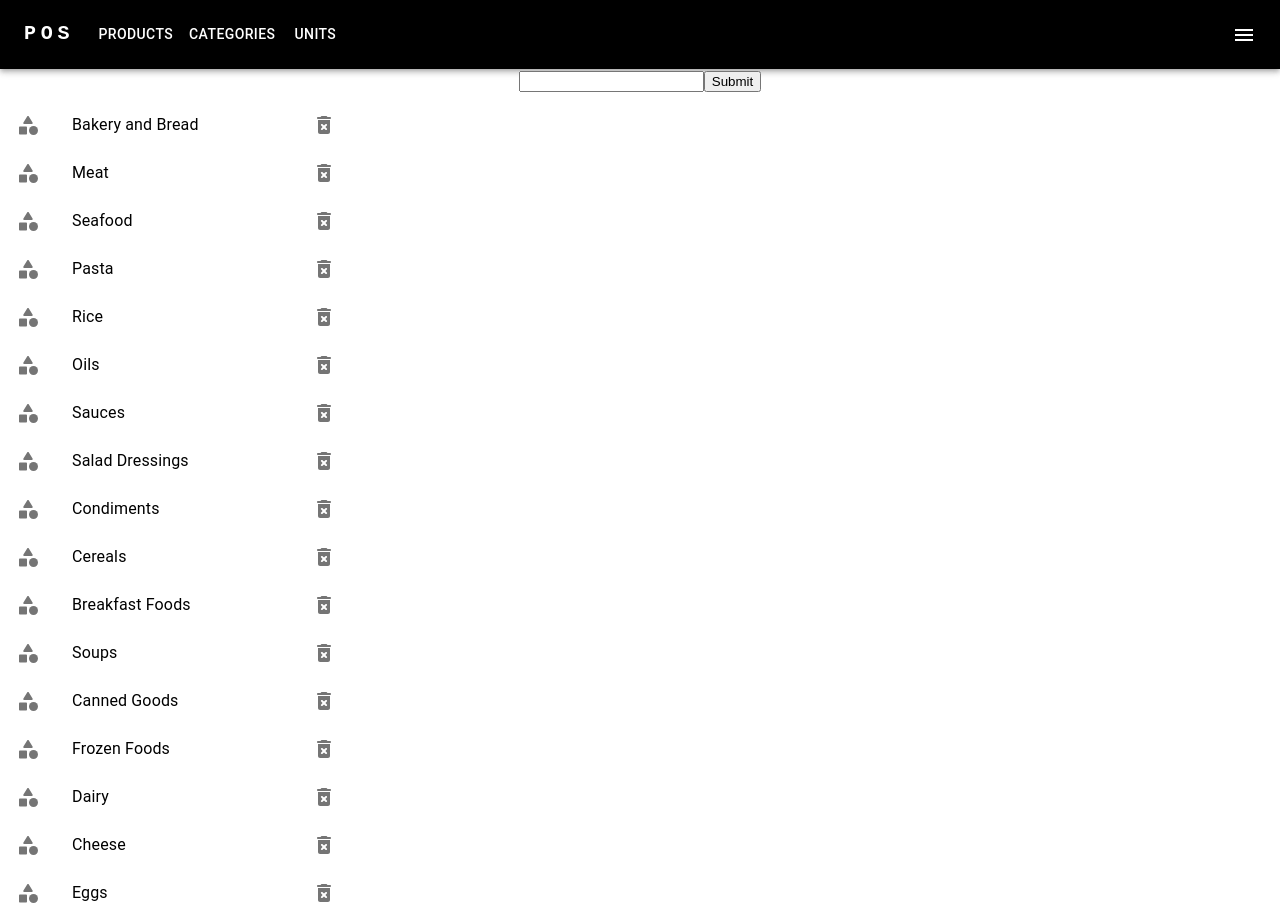
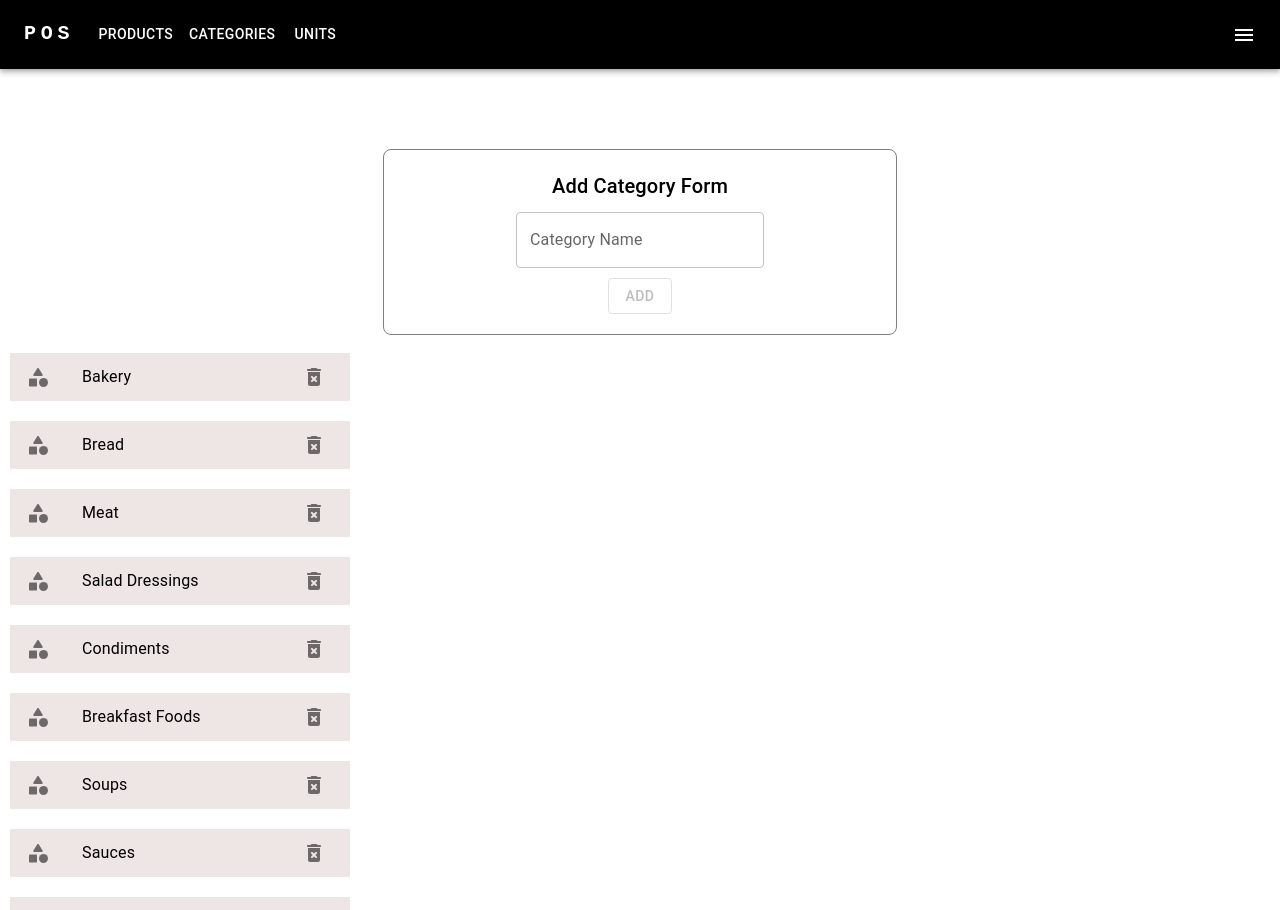
Before and after one commit to AyahDweikat/POS-project-finalProject, a React (Vite) app: page /categories in a window 1280 px wide. Shown: the top 910 px of the page. Built offline with nearby package versions, Linux system fonts and the light colour scheme.

Commit message:
view, add, delete, update category is done

```diff
--- a/package.json
+++ b/package.json
@@ -16,6 +16,7 @@
     "@mui/material": "^5.13.5",
     "@mui/styled-engine-sc": "^5.12.0",
     "formik": "^2.4.2",
+    "nanoid": "^4.0.2",
     "react": "^18.2.0",
     "react-dom": "^18.2.0",
     "react-router-dom": "^6.12.1",
--- a/src/Components/Categories/Categories.tsx
+++ b/src/Components/Categories/Categories.tsx
@@ -1,21 +1,24 @@
-import * as React from "react";
+import {useState} from "react";
 import Box from "@mui/material/Box";
 import List from "@mui/material/List";
 import ListItem from "@mui/material/ListItem";
-import ListItemButton from "@mui/material/ListItemButton";
+// import ListItemButton from "@mui/material/ListItemButton";
 import ListItemIcon from "@mui/material/ListItemIcon";
 import ListItemText from "@mui/material/ListItemText";
-import Divider from "@mui/material/Divider";
-import InboxIcon from "@mui/icons-material/Inbox";
+// import Divider from "@mui/material/Divider";
+// import InboxIcon from "@mui/icons-material/Inbox";
 // import DraftsIcon from '@mui/icons-material/Drafts';
 import CategoryRoundedIcon from "@mui/icons-material/CategoryRounded";
 import DeleteForeverRoundedIcon from "@mui/icons-material/DeleteForeverRounded";
-import { IconButton } from "@mui/material";
+import { Button, IconButton, TextField } from "@mui/material";
 import { Formik } from "formik";
+import Typography from '@mui/material/Typography';
+import { useLocation, useNavigate } from "react-router-dom";
+import { nanoid } from 'nanoid'
 
 // export const categoryObj = [
 //   "Bakery and Bread",
-//   "Meat",
+//   "meat",
 //   "Seafood",
 //   "Pasta",
 //   "Rice",
@@ -37,56 +40,89 @@ import { Formik } from "formik";
 //   "Vegetables",
 //   "Drinks",
 // ];
-
+interface categoryObj {
+  id:string;
+  cat:string;
+}
 export default function Categories() {
-  const [categories, setCategories] = React.useState<string[]>([
-    "Bakery and Bread",
-    "Meat",
-    "Seafood",
-    "Pasta",
-    "Rice",
-    "Oils",
-    "Sauces",
-    "Salad Dressings",
-    "Condiments",
-    "Cereals",
-    "Breakfast Foods",
-    "Soups",
-    "Canned Goods",
-    "Frozen Foods",
-    "Dairy",
-    "Cheese",
-    "Eggs",
-    "Snacks",
-    "Crackers",
-    "Fruits",
-    "Vegetables",
-    "Drinks",
-  ])
-  const deleteCategory=(cat:string)=>{
-    const _cateogries:string[] = categories.filter(item=>{
-      return item !== cat
+  const navigate= useNavigate()
+  const location = useLocation()
+  const [isEditting, setIsEditting] = useState(false)
+  const [categories, setCategories] = useState<categoryObj[]>([
+    {id:"1", cat:"bakery"},
+    {id:"2", cat:"bread"},
+    {id:"3", cat:"meat"},
+    {id:"4", cat:"salad dressings"},
+    {id:"5", cat:"Condiments"},
+    {id:"6", cat:"breakfast foods"},
+    {id:"7", cat:"soups"},
+    {id:"8", cat: "sauces"},
+    {id:"9", cat:"oils"},
+    {id:"10", cat:"canned goods"},
+    {id:"11", cat:"rice"},
+    {id:"12", cat:"pasta"},
+    {id:"13", cat:"seafood"},
+    {id:"14", cat:"cereals"},
+    {id:"15", cat:"frozen foods"},
+    {id:"16", cat:"dairy"},
+    {id:"17", cat:"cheese"},
+    {id:"18", cat:"eggs"},
+    {id:"19", cat:"snacks"},
+    {id:"20", cat:"crackers"},
+    {id:"21", cat:"fruits"},
+    {id:"22", cat:"vegetables"},
+    {id:"23", cat:"drinks"},
+  ]);
+  const deleteCategory = (idx:string) => {
+    const newCategoryArray:categoryObj[] = categories.filter(item => {
+      if(item.id !== idx){
+        return item;
+      }
     })
-    setCategories(_cateogries)
+    setCategories(newCategoryArray);
+  };
+  const addCategory = (newCat: string) => {
+    if(!newCat.length){
+      return;
     }
-  const addCategory = (cat:string)=>{
-    if(!categories.includes(cat)){
-      const newCat : string []= [...categories, cat];
-      setCategories(newCat)
+    if (!categories.find(item=> item.cat === newCat)) {
+      const newCategoryArr: categoryObj[] = [...categories,{id:nanoid(), cat:newCat}];
+        setCategories(newCategoryArr);
+        navigate(location.pathname);
     }
+  };
+  const updateCategory = (idx:string, newCat:string)=>{
+    const updatedCat =categories.find(item=> item.id === idx)
+    if (updatedCat && updatedCat.cat== newCat) {
+      return;
     }
-
-
+    if(categories.find(item=> item.cat === newCat)){
+      return;
+    }
+    const newCategoryArr: categoryObj[] = categories.map(item => {
+      if(item.id !== idx){
+        return item;
+      }
+      else{
+        return {...item, cat:newCat}
+      }
+    })
+    setCategories(newCategoryArr);
+  }
   return (
     <>
-    <div>
+      <Box sx={{ mt: 10, border:"1px solid grey",borderRadius:"8px" , width:'40%', mx:"auto", py:"20px"  }}>
+        <Typography variant="h6" component="h6" sx={{pb:"10px"}}>
+          Add Category Form
+        </Typography>
         <Formik
-       initialValues={{ category: ''}}
-       validate={values => {
-         const errors = {category:""};
+          initialValues={{ category: "" }}
+          validate={(values) => {
+            const errors = { category: "" };
             if (!values.category) {
-           errors.category = 'Required';
+              errors.category = "Required";
             }
+            // setSubmitting(true);
             return errors;
           }}
           onSubmit={(values, { setSubmitting }) => {
@@ -106,30 +142,52 @@ export default function Categories() {
             isSubmitting,
             /* and other goodies */
           }) => (
-         <form onSubmit={()=>handleSubmit()}>
-           <input
+            <form onSubmit={(e) =>{
+              e.preventDefault()
+              handleSubmit()
+              addCategory(values.category.toLocaleLowerCase())
+              values.category=''
+            }}
+            >
+              <TextField
+                id="outlined-basic"
+                label="Category Name"
+                variant="outlined"
                 type="category"
                 name="category"
                 onChange={handleChange}
                 onBlur={handleBlur}
                 value={values.category}
               />
+              <Typography variant="body1" component="p" sx={{pb:"10px", fontSize:"12px", color:"red"}}>
                 {errors.category && touched.category && errors.category}
-           <button type="submit" disabled={isSubmitting}>
-             Submit
-           </button>
+              </Typography>
+              <Button type="submit" variant="outlined" disabled={!values.category.length}>Add</Button>
             </form>
           )}
         </Formik>
-   </div>
-    <Box sx={{ width: "100%", maxWidth: 360, bgcolor: "background.paper", display: "flex", flexDirection: "row", flexWrap: "wrap"}}>
-      <List sx={{ display: "flex", flexDirection: "row", flexWrap: "wrap"}}>
-        {categories.map((cat, idx) => {
+      </Box>
+      <Box
+        sx={{
+          width: "100%",
+          maxWidth: 360,
+          bgcolor: "background.paper",
+          display: "flex",
+          flexDirection: "row",
+          flexWrap: "wrap",
+        }}
+      >
+        <List sx={{ display: "flex", flexDirection: "row", flexWrap: "wrap" }}>
+          {categories.map((category) => {
             return (
               <ListItem
-              key={idx}
+                key={category.id}
+                sx={{backgroundColor:"#eee5e5", m:"10px"}}
                 secondaryAction={
-                <IconButton aria-label="delete" onClick={()=>deleteCategory(cat)}>
+                  <IconButton
+                    aria-label="delete"
+                    onClick={() => deleteCategory(category.id)}
+                  >
                     <DeleteForeverRoundedIcon />
                   </IconButton>
                 }
@@ -138,9 +196,15 @@ export default function Categories() {
                   <CategoryRoundedIcon />
                 </ListItemIcon>
                 <ListItemText
-                primary={cat}
-                // contentEditable='true'
-              />
+                  contentEditable
+                  suppressContentEditableWarning={true}
+                  onClick={()=>setIsEditting(true)}
+                  onBlur={(e)=>{
+                    updateCategory(category.id, e.target.innerText)
+                    setIsEditting(false)
+                  }}
+                  sx={{textTransform:"capitalize", outline:"none", borderBottom:isEditting? "1px solid grey":"0px"}}
+                >{category.cat}</ListItemText>
               </ListItem>
             );
           })}
--- /dev/null
+++ b/src/Components/Categories/category.module.css
@@ -0,0 +1,3 @@
+List {
+    display: flex;
+}
```
Also changed, not shown: 1 other file (tests, documents, lock files or other folders). Lines whose indentation alone changed are shown as unchanged.
